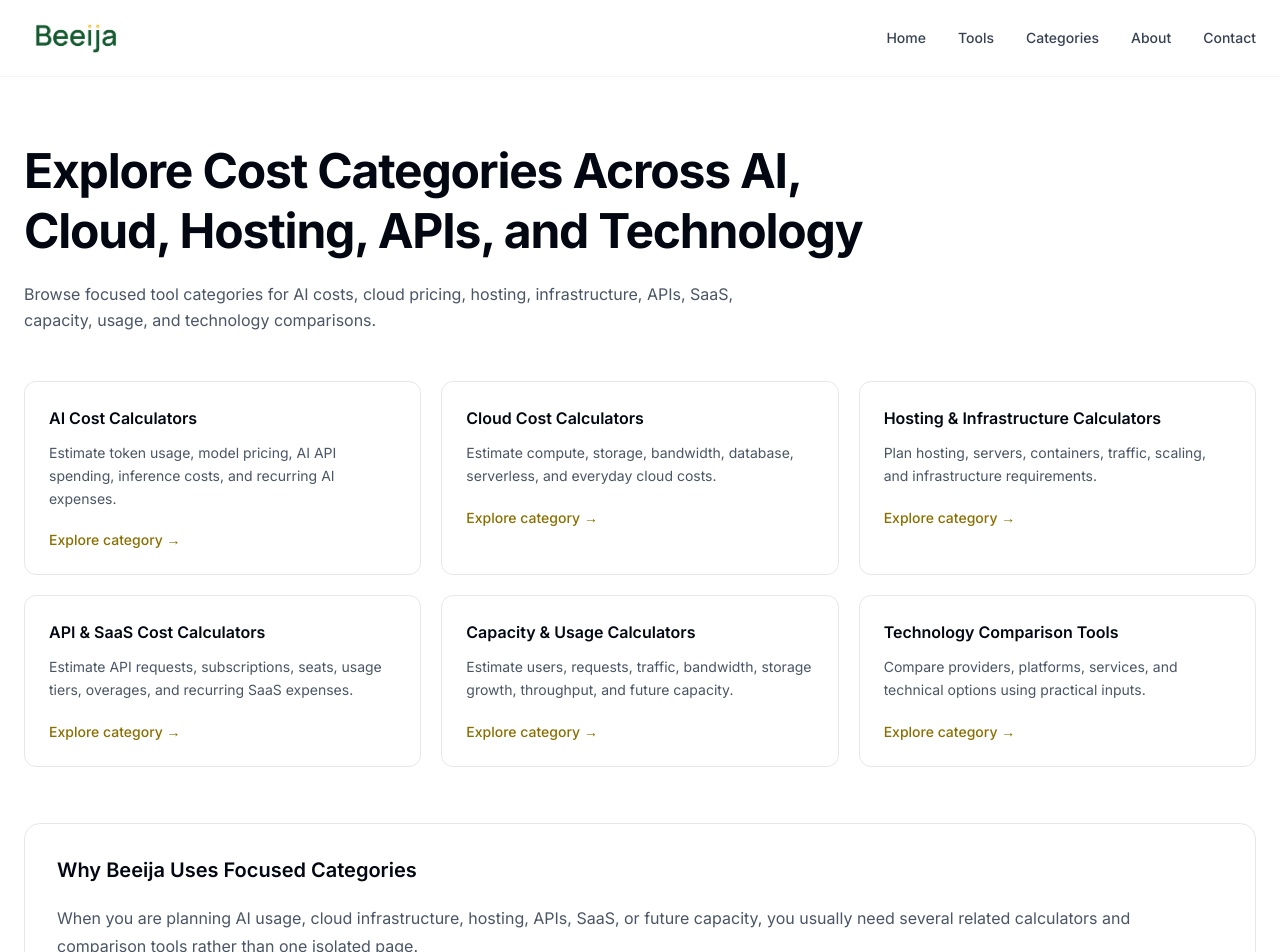
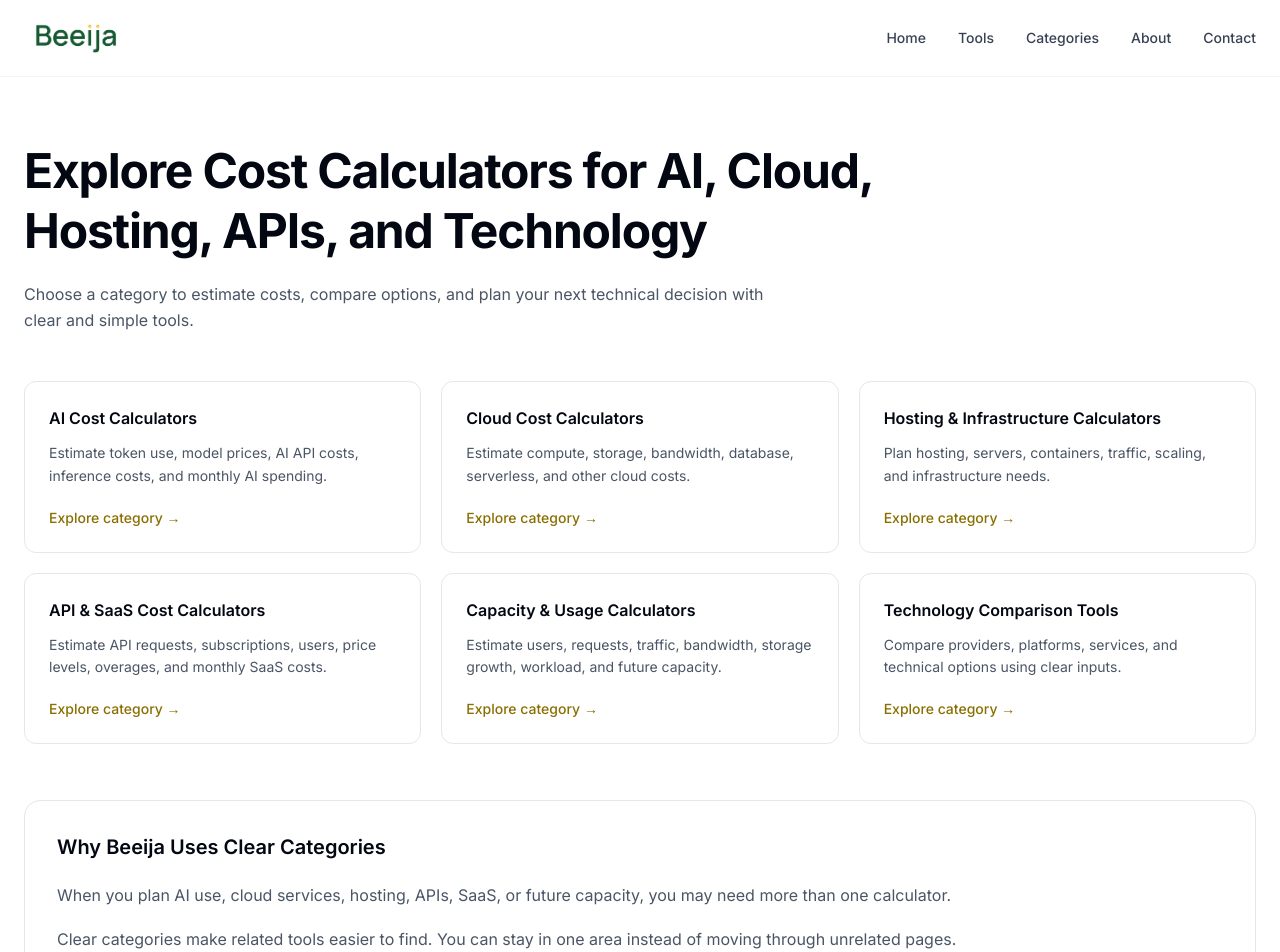
Before and after one commit to vaarunsonawwane-ops/beeija, a Next.js app: page /categories in a window 1280 px wide. Shown: the top 952 px of the page. Built offline with nearby package versions, Linux system fonts and the light colour scheme.

Commit message:
Update page.tsx

```diff
--- a/app/categories/page.tsx
+++ b/app/categories/page.tsx
@@ -1,59 +1,72 @@
 import Link from "next/link";
+import type { Metadata } from "next";
 
 const categories = [
   {
     title: "AI Cost Calculators",
     description:
-      "Estimate token usage, model pricing, AI API spending, inference costs, and recurring AI expenses.",
+      "Estimate token use, model prices, AI API costs, inference costs, and monthly AI spending.",
     href: "/categories/ai-cost-calculators",
   },
   {
     title: "Cloud Cost Calculators",
     description:
-      "Estimate compute, storage, bandwidth, database, serverless, and everyday cloud costs.",
+      "Estimate compute, storage, bandwidth, database, serverless, and other cloud costs.",
     href: "/categories/cloud-cost-calculators",
   },
   {
     title: "Hosting & Infrastructure Calculators",
     description:
-      "Plan hosting, servers, containers, traffic, scaling, and infrastructure requirements.",
+      "Plan hosting, servers, containers, traffic, scaling, and infrastructure needs.",
     href: "/categories/hosting-infrastructure-calculators",
   },
   {
     title: "API & SaaS Cost Calculators",
     description:
-      "Estimate API requests, subscriptions, seats, usage tiers, overages, and recurring SaaS expenses.",
+      "Estimate API requests, subscriptions, users, price levels, overages, and monthly SaaS costs.",
     href: "/categories/api-saas-cost-calculators",
   },
   {
     title: "Capacity & Usage Calculators",
     description:
-      "Estimate users, requests, traffic, bandwidth, storage growth, throughput, and future capacity.",
+      "Estimate users, requests, traffic, bandwidth, storage growth, workload, and future capacity.",
     href: "/categories/capacity-usage-calculators",
   },
   {
     title: "Technology Comparison Tools",
     description:
-      "Compare providers, platforms, services, and technical options using practical inputs.",
+      "Compare providers, platforms, services, and technical options using clear inputs.",
     href: "/categories/technology-comparison-tools",
   },
 ];
 
-export const metadata = {
-  title: "Tool Categories | Beeija",
+export const metadata: Metadata = {
+  title: "Cost Calculator Categories | Beeija",
 
   description:
-    "Browse focused Beeija categories for AI costs, cloud pricing, hosting, infrastructure, APIs, SaaS, capacity, usage, and technology comparisons.",
+    "Browse AI, cloud, hosting, infrastructure, API, SaaS, capacity, usage, and technology comparison calculator categories on Beeija.",
+
+  keywords: [
+    "AI cost calculator categories",
+    "cloud cost calculator categories",
+    "hosting cost calculators",
+    "infrastructure cost calculators",
+    "API cost calculators",
+    "SaaS cost calculators",
+    "capacity planning calculators",
+    "usage calculators",
+    "technology comparison tools",
+  ],
 
   alternates: {
     canonical: "https://beeija.com/categories",
   },
 
   openGraph: {
-    title: "Tool Categories | Beeija",
+    title: "Cost Calculator Categories | Beeija",
 
     description:
-      "Browse focused Beeija categories for AI costs, cloud pricing, hosting, infrastructure, APIs, SaaS, capacity, usage, and technology comparisons.",
+      "Browse AI, cloud, hosting, infrastructure, API, SaaS, capacity, usage, and technology comparison tools.",
 
     url: "https://beeija.com/categories",
 
@@ -65,10 +78,10 @@ export const metadata = {
   twitter: {
     card: "summary_large_image",
 
-    title: "Tool Categories | Beeija",
+    title: "Cost Calculator Categories | Beeija",
 
     description:
-      "Explore AI cost, cloud, hosting, infrastructure, API, SaaS, capacity, usage, and technology comparison categories.",
+      "Explore simple cost calculators and comparison tools for AI, cloud, hosting, APIs, SaaS, capacity, and technology planning.",
   },
 };
 
@@ -79,14 +92,13 @@ export default function CategoriesPage() {
         {/* HERO */}
         <div className="max-w-4xl">
           <h1 className="text-4xl font-bold tracking-tight text-gray-950 md:text-5xl md:leading-tight">
-            Explore Cost Categories Across AI, Cloud, Hosting, APIs, and
+            Explore Cost Calculators for AI, Cloud, Hosting, APIs, and
             Technology
           </h1>
 
           <p className="mt-5 max-w-3xl text-sm leading-relaxed text-gray-600 md:text-base">
-            Browse focused tool categories for AI costs, cloud pricing,
-            hosting, infrastructure, APIs, SaaS, capacity, usage, and
-            technology comparisons.
+            Choose a category to estimate costs, compare options, and plan your
+            next technical decision with clear and simple tools.
           </p>
         </div>
 
@@ -116,26 +128,23 @@ export default function CategoriesPage() {
         {/* WHY CATEGORIES */}
         <section className="mt-14 rounded-2xl border border-gray-200 bg-white p-7 md:p-8">
           <h2 className="text-xl font-semibold text-gray-950">
-            Why Beeija Uses Focused Categories
+            Why Beeija Uses Clear Categories
           </h2>
 
           <div className="mt-5 space-y-4 text-sm leading-7 text-gray-600 md:text-base">
             <p>
-              When you are planning AI usage, cloud infrastructure, hosting,
-              APIs, SaaS, or future capacity, you usually need several related
-              calculators and comparison tools rather than one isolated page.
+              When you plan AI use, cloud services, hosting, APIs, SaaS, or
+              future capacity, you may need more than one calculator.
             </p>
 
             <p>
-              Keeping tools grouped into focused categories makes them easier
-              to find. Instead of moving through unrelated pages, you can
-              quickly browse tools that naturally belong together.
+              Clear categories make related tools easier to find. You can stay
+              in one area instead of moving through unrelated pages.
             </p>
 
             <p>
-              Beeija is organized to help you find the right planning tool
-              faster, without turning the site into a random collection of
-              calculators.
+              Beeija keeps every tool in the right place so you can find what
+              you need faster.
             </p>
           </div>
         </section>
```
